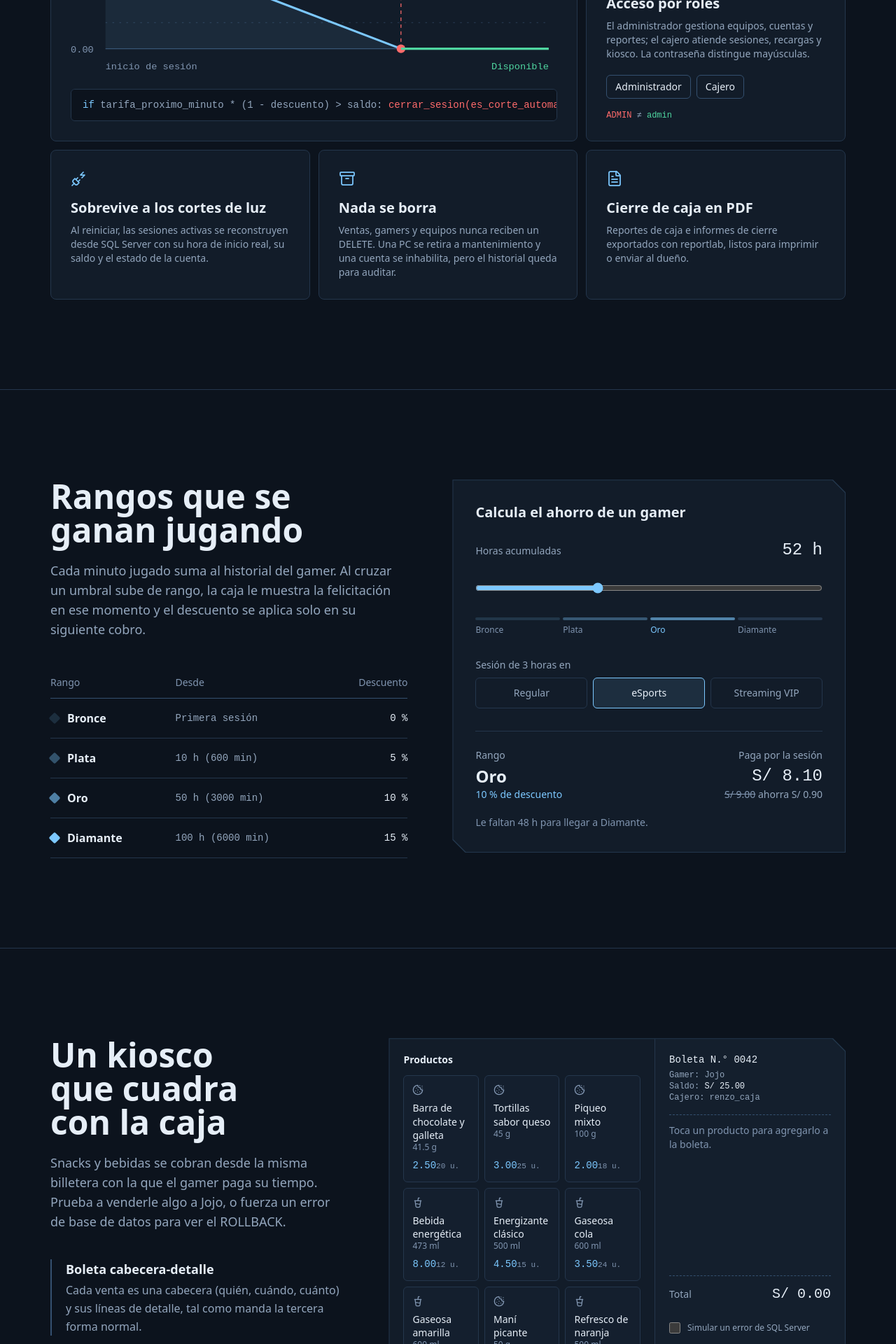
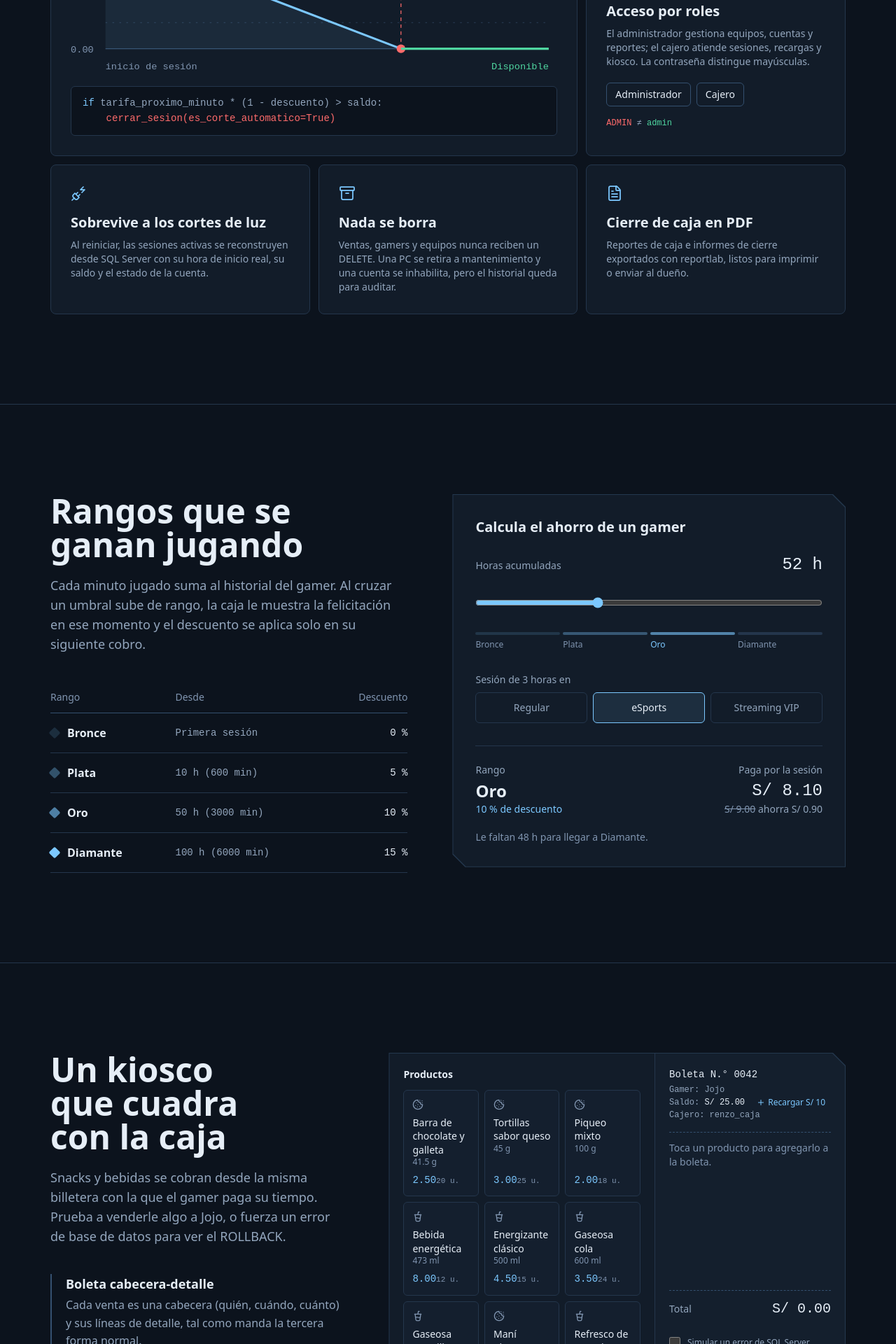
Before and after one commit to Itsfavi0/cyber-reinoso-web, a React (Vite) app: page / in a window 1280 px wide. Shown: the part 4160-6080 px from the top of the page at 70% size. Built offline with nearby package versions, Linux system fonts and the light colour scheme.

Commit message:
fix: kiosco apilado bajo 1280 px, recarga en la boleta y SQL sin desbordes

```diff
--- a/src/components/sections/FeaturesSection.jsx
+++ b/src/components/sections/FeaturesSection.jsx
@@ -52,10 +52,13 @@ function KillSwitchTile() {
         Sin discusiones en el mostrador.
       </p>
       <BalanceChart />
-      <p className="mt-4 overflow-x-auto rounded-md border border-line bg-night px-4 py-3 font-mono text-xs whitespace-nowrap text-muted sm:text-sm">
-        <span className="text-ice">if</span> tarifa_proximo_minuto * (1 - descuento) {'>'} saldo:{' '}
-        <span className="text-signal">cerrar_sesion(es_corte_automatico=True)</span>
-      </p>
+      <pre className="mt-4 overflow-x-auto rounded-md border border-line bg-night px-4 py-3 font-mono text-xs leading-relaxed text-muted sm:text-sm">
+        <code>
+          <span className="text-ice">if</span> tarifa_proximo_minuto * (1 - descuento) {'>'} saldo:
+          {'\n    '}
+          <span className="text-signal">cerrar_sesion(es_corte_automatico=True)</span>
+        </code>
+      </pre>
     </Tile>
   )
 }
--- a/src/components/sections/KioskSection.jsx
+++ b/src/components/sections/KioskSection.jsx
@@ -5,6 +5,7 @@ import { formatSoles } from '../../lib/billing'
 
 const BUYER = { alias: 'Jojo', balance: 25 }
 const FIRST_SALE_NUMBER = 42
+const TOP_UP = 10
 
 const POINTS = [
   {
@@ -24,16 +25,16 @@ const POINTS = [
 export function KioskSection() {
   return (
     <section id="kiosco" aria-labelledby="kiosco-title" className="section-pad border-t border-line">
-      <div className="container-page grid gap-12 lg:grid-cols-[0.9fr_1.4fr] lg:gap-16">
+      <div className="container-page grid gap-12 xl:grid-cols-[0.9fr_1.4fr] xl:gap-16">
         <div>
           <h2 id="kiosco-title" className="text-4xl font-semibold sm:text-5xl">
             Un kiosco que cuadra con la caja
           </h2>
-          <p className="mt-5 text-lg text-muted">
+          <p className="mt-5 max-w-2xl text-lg text-muted">
             Snacks y bebidas se cobran desde la misma billetera con la que el gamer paga su tiempo. Prueba a
             venderle algo a Jojo, o fuerza un error de base de datos para ver el ROLLBACK.
           </p>
-          <dl className="mt-10 space-y-6">
+          <dl className="mt-10 grid gap-6 md:grid-cols-3 xl:grid-cols-1">
             {POINTS.map((point) => (
               <div key={point.title} className="border-l-2 border-line-strong pl-5">
                 <dt className="font-display text-lg font-semibold">{point.title}</dt>
@@ -71,6 +72,11 @@ function PosMockup() {
     })
   }
 
+  const topUp = () => {
+    setBalance((current) => current + TOP_UP)
+    setResult({ ok: true, text: `Recarga de ${formatSoles(TOP_UP)} aplicada a la billetera de ${BUYER.alias}.` })
+  }
+
   const checkout = () => {
     if (lines.length === 0) return
     if (total > balance) {
@@ -102,7 +108,7 @@ function PosMockup() {
       <div className="hud-frame grid bg-panel md:grid-cols-[1fr_17rem]">
         <div className="p-4 sm:p-5">
           <h3 className="font-display text-sm font-semibold">Productos</h3>
-          <ul className="mt-3 grid grid-cols-2 gap-2 sm:grid-cols-3">
+          <ul className="mt-3 grid grid-cols-2 gap-2 lg:grid-cols-3">
             {PRODUCTS.map((product) => {
               const left = stock[product.id] - (cart[product.id] ?? 0)
               const Icon = product.kind === 'drink' ? CupSoda : Cookie
@@ -135,7 +141,19 @@ function PosMockup() {
           <div className="font-mono text-xs text-muted">
             <p className="text-sm text-text">Boleta N.° {String(saleNumber).padStart(4, '0')}</p>
             <p className="mt-1">Gamer: {BUYER.alias}</p>
-            <p>Saldo: <span className="text-text tabular">{formatSoles(balance)}</span></p>
+            <p className="flex items-center justify-between gap-2">
+              <span>
+                Saldo: <span className="text-text tabular">{formatSoles(balance)}</span>
+              </span>
+              <button
+                type="button"
+                onClick={topUp}
+                className="-my-2 inline-flex min-h-9 items-center gap-1 rounded px-2 font-sans text-xs text-ice transition-colors duration-150 hover:bg-ice/10 [@media(pointer:coarse)]:min-h-11"
+              >
+                <Plus className="size-3" aria-hidden="true" />
+                Recargar S/ {TOP_UP}
+              </button>
+            </p>
             <p>Cajero: renzo_caja</p>
           </div>
 
```
Also changed, not shown: src/data/sqlSnippets.js (+8 -5 lines).
